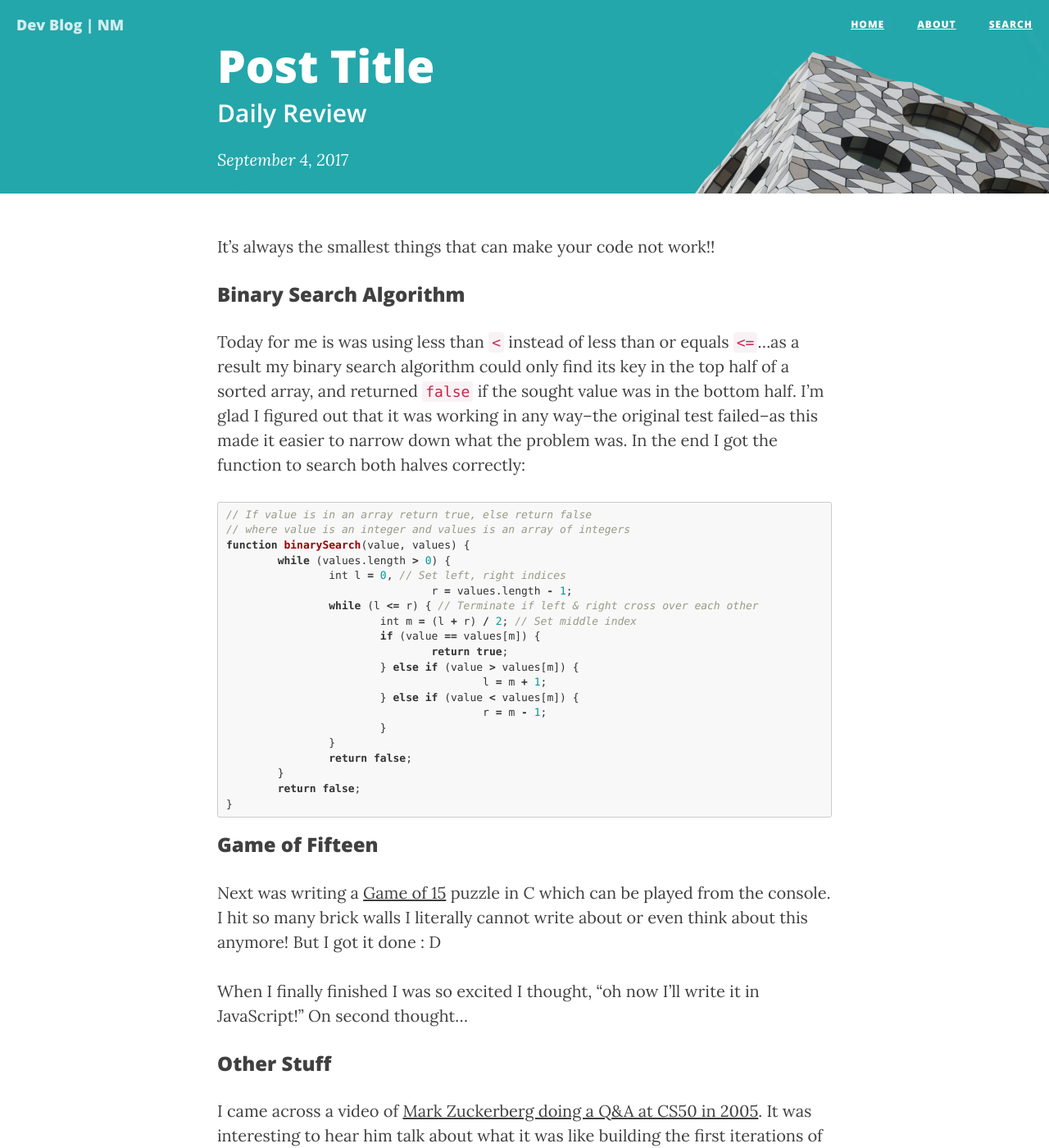
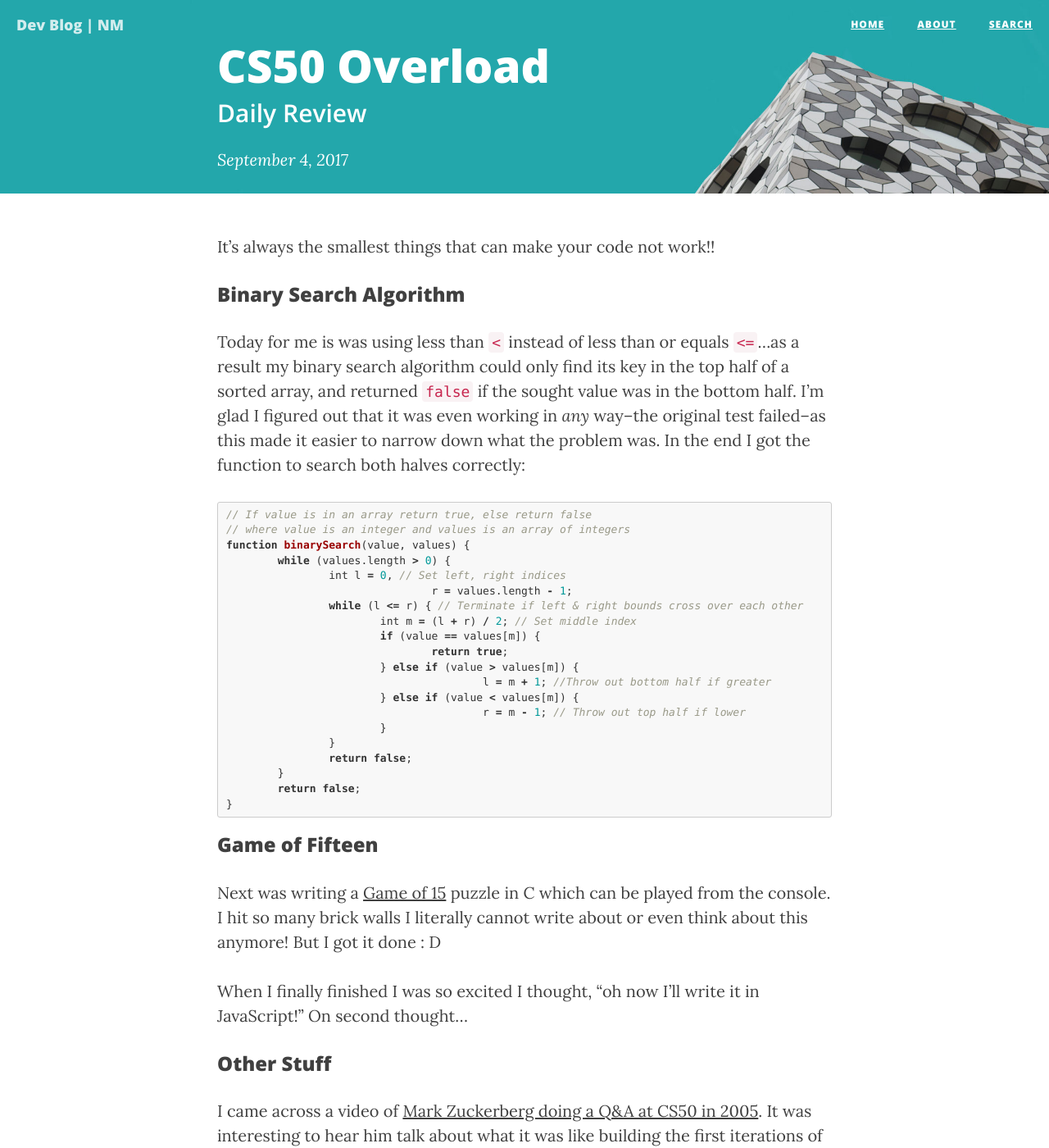
Before and after one commit to niamurrell/jekyll-blog, a Jekyll site: the page built from _posts/2017-09-04-cs50-overload.md, in a window 1280 px wide and 1400 px high. Shown: the whole window at 82% size. Built offline with Jekyll 4.4.1, drawn with Linux system fonts in a browser that asks for light colours; nearby versions of some CDN libraries; some of the changed text lies outside the part shown.

Commit message:
Add today's post

````diff
--- a/_posts/2017-09-04-post-title.md
+++ b/_posts/2017-09-04-cs50-overload.md
@@ -1,6 +1,6 @@
 ---
 layout:     post
-title:
+title:      CS50 Overload
 author:     Nia
 tags: 		  Algorithms CS50
 subtitle:  	Daily Review
@@ -11,7 +11,7 @@ It's always the smallest things that can make your code not work!!
 
 ### Binary Search Algorithm
 
-Today for me is was using less than `<` instead of less than or equals `<=`...as a result my binary search algorithm could only find its key in the top half of a sorted array, and returned `false` if the sought value was in the bottom half. I'm glad I figured out that it was working in any way--the original test failed--as this made it easier to narrow down what the problem was. In the end I got the function to search both halves correctly:
+Today for me is was using less than `<` instead of less than or equals `<=`...as a result my binary search algorithm could only find its key in the top half of a sorted array, and returned `false` if the sought value was in the bottom half. I'm glad I figured out that it was even working in *any* way--the original test failed--as this made it easier to narrow down what the problem was. In the end I got the function to search both halves correctly:
 ```javascript
 // If value is in an array return true, else return false
 // where value is an integer and values is an array of integers
@@ -19,14 +19,14 @@ function binarySearch(value, values) {
 	while (values.length > 0) {
 		int l = 0, // Set left, right indices
 				r = values.length - 1;
-		while (l <= r) { // Terminate if left & right cross over each other
+		while (l <= r) { // Terminate if left & right bounds cross over each other
 			int m = (l + r) / 2; // Set middle index
 			if (value == values[m]) {
 				return true;
 			} else if (value > values[m]) {
-					l = m + 1;
+					l = m + 1; //Throw out bottom half if greater
 			} else if (value < values[m]) {
-					r = m - 1;
+					r = m - 1; // Throw out top half if lower
 			}
 		}
 		return false;
@@ -47,4 +47,4 @@ I came across a video of [Mark Zuckerberg doing a Q&A at CS50 in 2005](https://w
 
 ### Up Next
 
-The next lecture & homework set is all about working with memory, recovering data, etc. I know very little about this so interested to understand more.
+The next [CS50](https://niamurrell.github.io/search/index.html#CS50) lecture & homework set is all about working with memory, recovering data, etc. I know very little about this so interested to understand more.
````
